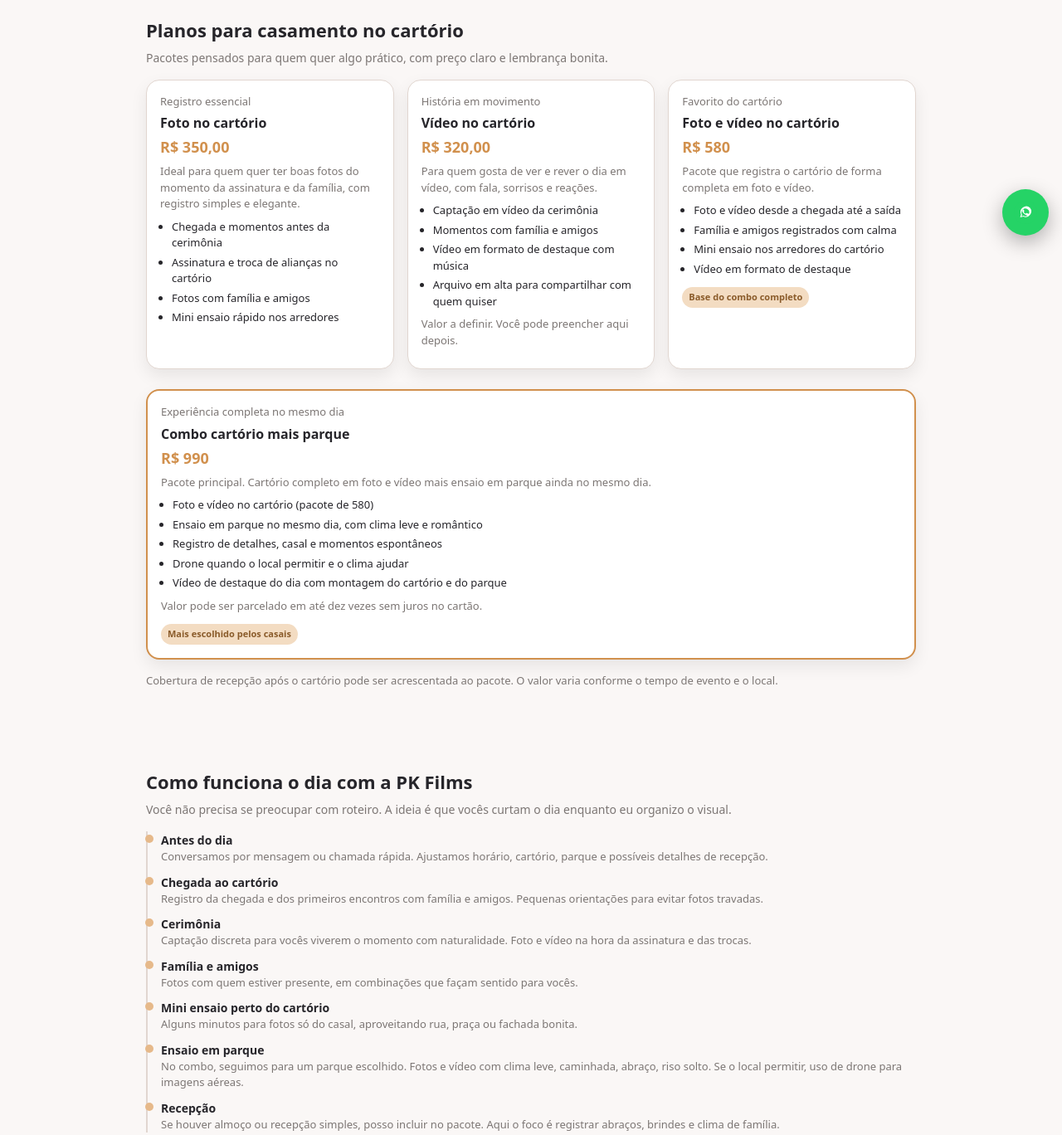
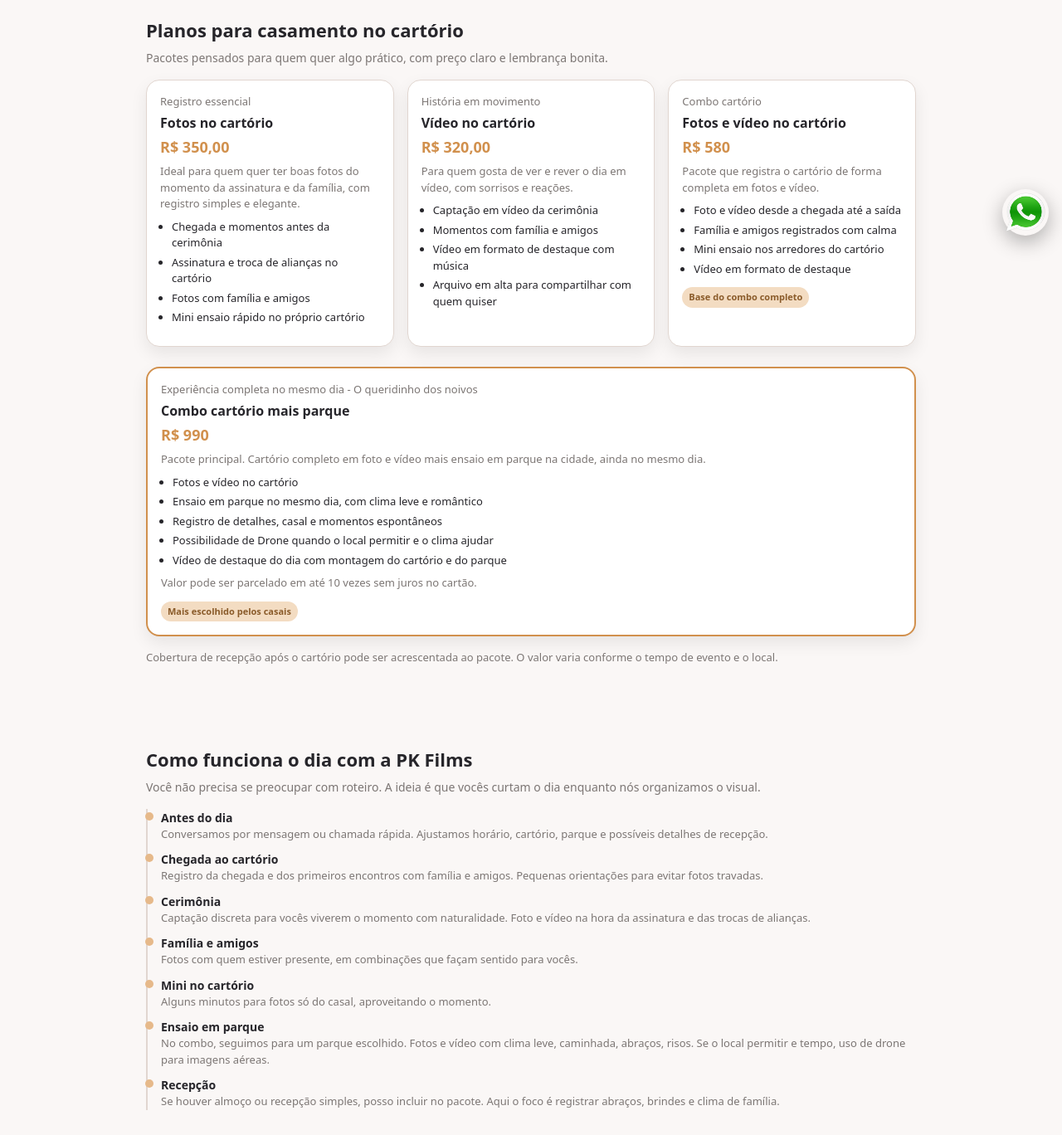
Before and after one commit to PatrickLeandro/cartorio, a plain HTML site: page index.html in a window 1280 px wide. Shown: the part 500-1868 px from the top of the page at 83% size. Drawn offline with Linux system fonts and the light colour scheme; a script that the page names is missing.

Commit message:
inserção de dados

```diff
--- a/index.html
+++ b/index.html
@@ -397,15 +397,14 @@
       width:56px;
       height:56px;
       border-radius:50%;
-      background:#25d366;
       display:grid;
       place-items:center;
       box-shadow:0 8px 24px rgba(0,0,0,.3);
       z-index:20;
     }
     .whatsapp-float img{
-      width:28px;
-      height:28px;
+      width:50px;
+      height:50px;
       display:block;
     }
 
@@ -462,7 +461,7 @@
         <h1 class="hero-title">Seu casamento no cartório com cara de filme e memória para a vida inteira</h1>
         <p class="hero-sub">
           Registro completo do dia no cartório e ensaio em parque no mesmo dia.
-          Foto e vídeo com clima leve, romântico e verdadeiro.
+          Fotos e vídeo com clima leve, romântico e verdadeiro.
         </p>
         <div class="hero-badges">
           <span class="badge">São José dos Campos</span>
@@ -500,7 +499,7 @@
       <div class="cards-grid cols-3">
         <div class="card">
           <div class="plan-label">Registro essencial</div>
-          <div class="plan-name">Foto no cartório</div>
+          <div class="plan-name">Fotos no cartório</div>
           <div class="plan-price">R$ 350,00  </div>
           <div class="plan-detail">
             Ideal para quem quer ter boas fotos do momento da assinatura e da família, com registro simples e elegante.
@@ -509,7 +508,7 @@
             <li>Chegada e momentos antes da cerimônia</li>
             <li>Assinatura e troca de alianças no cartório</li>
             <li>Fotos com família e amigos</li>
-            <li>Mini ensaio rápido nos arredores</li>
+            <li>Mini ensaio rápido no próprio cartório</li>
           </ul>
           <!-- <div class="plan-detail">Valor a definir. Você pode preencher aqui depois.</div> -->
         </div>
@@ -519,7 +518,7 @@
           <div class="plan-name">Vídeo no cartório</div>
           <div class="plan-price">R$ 320,00 </div>
           <div class="plan-detail">
-            Para quem gosta de ver e rever o dia em vídeo, com fala, sorrisos e reações.
+            Para quem gosta de ver e rever o dia em vídeo, com sorrisos e reações.
           </div>
           <ul class="plan-list">
             <li>Captação em vídeo da cerimônia</li>
@@ -527,15 +526,14 @@
             <li>Vídeo em formato de destaque com música</li>
             <li>Arquivo em alta para compartilhar com quem quiser</li>
           </ul>
-          <div class="plan-detail">Valor a definir. Você pode preencher aqui depois.</div>
         </div>
 
         <div class="card">
-          <div class="plan-label">Favorito do cartório</div>
-          <div class="plan-name">Foto e vídeo no cartório</div>
+          <div class="plan-label">Combo cartório</div>
+          <div class="plan-name">Fotos e vídeo no cartório</div>
           <div class="plan-price">R$ 580</div>
           <div class="plan-detail">
-            Pacote que registra o cartório de forma completa em foto e vídeo.
+            Pacote que registra o cartório de forma completa em fotos e vídeo.
           </div>
           <ul class="plan-list">
             <li>Foto e vídeo desde a chegada até a saída</li>
@@ -549,21 +547,21 @@
 
       <div style="margin-top:24px">
         <div class="card" style="border-width:2px;border-color:var(--accent-strong)">
-          <div class="plan-label">Experiência completa no mesmo dia</div>
+          <div class="plan-label">Experiência completa no mesmo dia - O queridinho dos noivos</div>
           <div class="plan-name">Combo cartório mais parque</div>
           <div class="plan-price">R$ 990</div>
           <div class="plan-detail">
-            Pacote principal. Cartório completo em foto e vídeo mais ensaio em parque ainda no mesmo dia.
+            Pacote principal. Cartório completo em foto e vídeo mais ensaio em parque na cidade, ainda no mesmo dia.
           </div>
           <ul class="plan-list">
-            <li>Foto e vídeo no cartório (pacote de 580)</li>
+            <li>Fotos e vídeo no cartório</li>
             <li>Ensaio em parque no mesmo dia, com clima leve e romântico</li>
             <li>Registro de detalhes, casal e momentos espontâneos</li>
-            <li>Drone quando o local permitir e o clima ajudar</li>
+            <li>Possibilidade de Drone quando o local permitir e o clima ajudar</li>
             <li>Vídeo de destaque do dia com montagem do cartório e do parque</li>
           </ul>
           <div class="plan-detail">
-            Valor pode ser parcelado em até dez vezes sem juros no cartão.
+            Valor pode ser parcelado em até 10 vezes sem juros no cartão.
           </div>
           <span class="plan-tag">Mais escolhido pelos casais</span>
         </div>
@@ -582,7 +580,7 @@
       <h2 class="section-title">Como funciona o dia com a PK Films</h2>
       <p class="section-sub">
         Você não precisa se preocupar com roteiro.
-        A ideia é que vocês curtam o dia enquanto eu organizo o visual.
+        A ideia é que vocês curtam o dia enquanto nós organizamos o visual.
       </p>
 
       <div class="timeline">
@@ -604,7 +602,7 @@
           <div class="timeline-title">Cerimônia</div>
           <div class="timeline-text">
             Captação discreta para vocês viverem o momento com naturalidade.
-            Foto e vídeo na hora da assinatura e das trocas.
+            Foto e vídeo na hora da assinatura e das trocas de alianças.
           </div>
         </div>
         <div class="timeline-step">
@@ -614,17 +612,17 @@
           </div>
         </div>
         <div class="timeline-step">
-          <div class="timeline-title">Mini ensaio perto do cartório</div>
+          <div class="timeline-title">Mini no cartório</div>
           <div class="timeline-text">
-            Alguns minutos para fotos só do casal, aproveitando rua, praça ou fachada bonita.
+            Alguns minutos para fotos só do casal, aproveitando o momento.
           </div>
         </div>
         <div class="timeline-step">
           <div class="timeline-title">Ensaio em parque</div>
           <div class="timeline-text">
             No combo, seguimos para um parque escolhido.
-            Fotos e vídeo com clima leve, caminhada, abraço, riso solto.
-            Se o local permitir, uso de drone para imagens aéreas.
+            Fotos e vídeo com clima leve, caminhada, abraços, risos.
+            Se o local permitir e tempo, uso de drone para imagens aéreas.
           </div>
         </div>
         <div class="timeline-step">
@@ -679,25 +677,24 @@
   <section id="videos">
     <div class="container">
       <h2 class="section-title">Vídeos para ver o dia ganhar vida</h2>
-      <p class="section-sub">
+      <!-- <p class="section-sub">
         Aqui você pode colocar alguns vídeos publicados no YouTube.
         Basta trocar o endereço do exemplo pelo seu.
-      </p>
+      </p>-->
 
       <div class="card">
-        <div class="video-frame">
-          <!-- troque o link pelo seu vídeo de cartório -->
-          <iframe src="https://www.youtube.com/embed/VIDEO_ID_AQUI" allowfullscreen></iframe>
+        <div >
+          <div style="padding:177.78% 0 0 0;position:relative;"><iframe src="https://player.vimeo.com/video/1148034744?badge=0&amp;autopause=0&amp;player_id=0&amp;app_id=58479" frameborder="0" allow="autoplay; fullscreen; picture-in-picture; clipboard-write; encrypted-media; web-share" referrerpolicy="strict-origin-when-cross-origin" style="position:absolute;top:0;left:0;width:80%;height:100%;" title="Casamento Cartório Letícia &amp; David"></iframe></div><script src="https://player.vimeo.com/api/player.js"></script>
         </div>
-        <div style="font-size:13px;color:var(--muted)">
+        <!-- <div style="font-size:13px;color:var(--muted)">
           Vídeo exemplo do seu casamento de cartório.
           Troque pelo seu conteúdo real.
-        </div>
+        </div> -->
       </div>
     </div>
   </section>
 
-  <!-- SIMULADOR -->
+  <!-- SIMULADOR
   <section id="simulador">
     <div class="container">
       <h2 class="section-title">Simule seu pacote</h2>
@@ -736,8 +733,8 @@
       </div>
     </div>
   </section>
-
-  <!-- DEPOIMENTOS -->
+-->
+  <!-- DEPOIMENTOS
   <section id="depoimentos">
     <div class="container">
       <h2 class="section-title">Palavras de quem já viveu isso</h2>
@@ -769,7 +766,7 @@
         </div>
       </div>
     </div>
-  </section>
+  </section> -->
 
   <!-- FAQ E CONTATO -->
   <section id="contato">
@@ -810,7 +807,7 @@
             A partir daí eu te ajudo a escolher o melhor caminho.
           </p>
           <div style="margin-top:14px">
-            <a class="btn btn-main" href="https://wa.me/5512991222729" target="_blank" rel="noreferrer">
+            <a class="btn btn-main" href="https://wa.me/5512991358013" target="_blank" rel="noreferrer">
               Falar pelo WhatsApp
             </a>
           </div>
@@ -837,12 +834,13 @@
 </footer>
 
 <!-- Botão fixo de WhatsApp -->
-<a class="whatsapp-float" href="https://wa.me/5512991222729" target="_blank" rel="noreferrer" aria-label="WhatsApp">
-  <!-- ícone simples em SVG -->
+<a class="whatsapp-float" href="https://wa.me/5512991358013" target="_blank" rel="noreferrer" aria-label="WhatsApp">
+  <img src="image/whatsapp-logo-icone.png" alt="">
+  <!-- ícone simples em SVG
   <svg viewBox="0 0 32 32" width="28" height="28">
     <circle cx="16" cy="16" r="16" fill="#25d366"/>
     <path fill="#fff" d="M22.3 9.7a7.9 7.9 0 0 0-12.5 9l-1.1 4.1 4.2-1.1a7.9 7.9 0 0 0 9.4-12zM16 21.4a5.4 5.4 0 0 1-2.7-.7l-.2-.1-2.5.7.7-2.4-.1-.2a5.4 5.4 0 1 1 4.8 2.7zm3-3.9c-.2-.1-1.3-.7-1.4-.7s-.3-.1-.4.1-.5.7-.7.8-.3.1-.5 0a4.5 4.5 0 0 1-2.3-2c-.2-.4.2-.3.6-1s0-.7 0-.8 0-.2-.1-.3-.4-1-0.6-1.3-.3-.3-.4-.3h-.3a.9.9 0 0 0-.6.3 2.4 2.4 0 0 0-.7 1.8 4.2 4.2 0 0 0 .9 2.2 9.6 9.6 0 0 0 3.7 3.1 4.2 4.2 0 0 0 2.6.8 2.2 2.2 0 0 0 1.5-.7 1.8 1.8 0 0 0 .4-1.1c0-.3 0-.4-.2-.4z"/>
-  </svg>
+  </svg>-->
 </a>
 
 <script>
```
Also changed, not shown: image/whatsapp-logo-icone.png (added).
